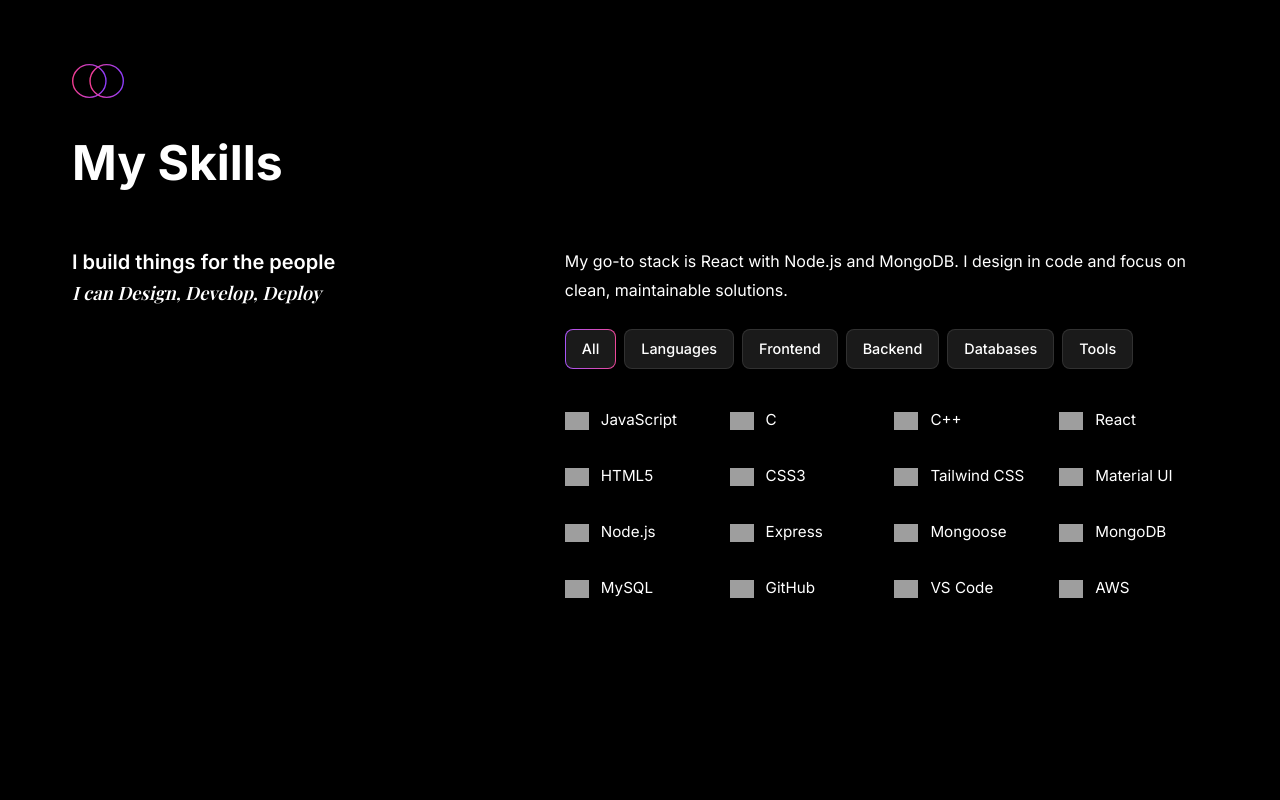
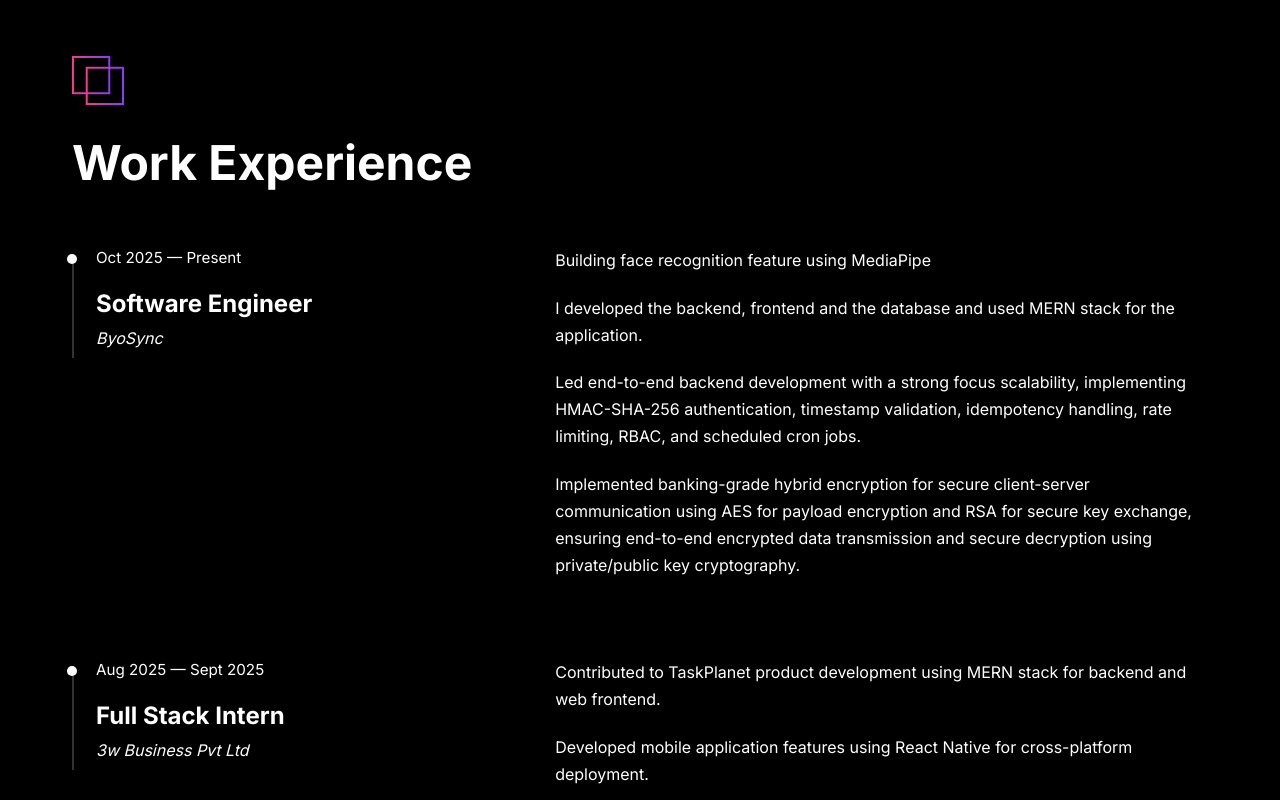
Before and after one commit to deepak212001/Portfolio, a React (Vite) app: page / in a window 1280 px wide. Shown: the part 1360-2160 px from the top of the page. Built offline with nearby package versions, Linux system fonts and the light colour scheme; grey boxes are pictures that could not be loaded; a web font is replaced by a local one.

Commit message:
Add WorkExperience component and update Navbar links for improved navigation

```diff
--- a/src/App.jsx
+++ b/src/App.jsx
@@ -2,6 +2,7 @@ import React from "react";
 import Navbar from "./components/Navbar";
 import Home from "./components/Home";
 import About from "./components/About";
+import WorkExperience from "./components/WorkExperience";
 import Skills from "./components/Skills";
 import Projects from "./components/Projects";
 import Contact from "./components/Contact";
@@ -14,6 +15,7 @@ function App() {
       <Navbar />
       <section id="home"><Home /></section>
       <About />
+      <WorkExperience />
       <Skills />
       <Projects />
       <Contact />
--- a/src/components/Navbar.jsx
+++ b/src/components/Navbar.jsx
@@ -5,6 +5,7 @@ import { HiOutlineMenuAlt3, HiOutlineX } from "react-icons/hi";
 import { Link } from "react-scroll";
 
 const navLinks = [
+  { to: "experience", label: "Experience" },
   { to: "skills", label: "Skills" },
   { to: "projects", label: "Projects" },
   { to: "about", label: "About" },
--- /dev/null
+++ b/src/components/WorkExperience.css
@@ -0,0 +1,125 @@
+.work-section {
+  padding: 6rem 2rem;
+  max-width: 1200px;
+  margin: 0 auto;
+}
+
+.work-header {
+  margin-bottom: 3rem;
+}
+
+.work-deco {
+  width: 52px;
+  height: 61px;
+  margin-bottom: 1rem;
+}
+
+.work-deco-img {
+  width: 100%;
+  height: 100%;
+  object-fit: contain;
+}
+
+.work-title {
+  font-size: clamp(2rem, 4vw, 3rem);
+  font-weight: 800;
+  color: white;
+  margin: 0;
+}
+
+.work-list {
+  display: flex;
+  flex-direction: column;
+  gap: 5rem;
+}
+
+.work-entry {
+  display: grid;
+  grid-template-columns: 1fr 1.5fr;
+  gap: 3rem;
+  align-items: start;
+}
+
+.work-meta {
+  position: relative;
+  padding-left: 1.5rem;
+}
+
+.work-meta-line {
+  position: relative;
+  display: flex;
+  align-items: center;
+  gap: 0.75rem;
+  margin-bottom: 1rem;
+}
+
+.work-meta::before {
+  content: "";
+  position: absolute;
+  left: 0;
+  top: 0.5rem;
+  bottom: -0.5rem;
+  width: 2px;
+  background: rgba(255, 255, 255, 0.2);
+}
+
+.work-bullet {
+  position: absolute;
+  left: -1.5rem;
+  top: 50%;
+  transform: translate(-50%, -50%);
+  width: 10px;
+  height: 10px;
+  border-radius: 50%;
+  background: white;
+  display: block;
+}
+
+.work-period {
+  font-size: 0.95rem;
+  font-weight: 400;
+  color: white;
+}
+
+.work-job-title {
+  font-size: clamp(1.25rem, 2vw, 1.5rem);
+  font-weight: 700;
+  color: white;
+  margin: 0 0 0.25rem;
+}
+
+.work-company {
+  font-size: 1rem;
+  font-style: italic;
+  color: white;
+  margin: 0;
+}
+
+.work-desc {
+  display: flex;
+  flex-direction: column;
+  gap: 1.25rem;
+}
+
+.work-point {
+  font-size: 1rem;
+  font-weight: 400;
+  color: white;
+  line-height: 1.7;
+  margin: 0;
+}
+
+.work-point a {
+  color: white;
+  text-decoration: underline;
+}
+
+@media (max-width: 768px) {
+  .work-entry {
+    grid-template-columns: 1fr;
+  }
+
+  .work-meta {
+    padding-left: 1.25rem;
+  }
+}
--- /dev/null
+++ b/src/components/WorkExperience.jsx
@@ -0,0 +1,59 @@
+import React from "react";
+import "./WorkExperience.css";
+
+const experiences = [
+  {
+    title: "Software Engineer",
+    company: "ByoSync",
+    period: "Oct 2025 — Present",
+    points: [
+      "Building face recognition feature using MediaPipe ",
+      "I developed the backend, frontend and the database and used MERN stack for the application.",
+      "Led end-to-end backend development with a strong focus scalability, implementing HMAC-SHA-256 authentication, timestamp validation, idempotency handling, rate limiting, RBAC, and scheduled cron jobs.",
+      "Implemented banking-grade hybrid encryption for secure client-server communication using AES for payload encryption and RSA for secure key exchange, ensuring end-to-end encrypted data transmission and secure decryption using private/public key cryptography.",
+    ],
+  },
+  {
+    title: "Full Stack Intern",
+    company: "3w Business Pvt Ltd",
+    period: "Aug 2025 — Sept 2025",
+    points: [
+      "Contributed to TaskPlanet product development using MERN stack for backend and web frontend.",
+      "Developed mobile application features using React Native for cross-platform deployment.",
+    ],
+  },
+];
+
+function WorkExperience() {
+  return (
+    <section className="work-section" id="experience">
+      <div className="work-header">
+        <div className="work-deco">
+          <img src="/asserts/squares.f14caa74.svg" alt="" className="work-deco-img" />
+        </div>
+        <h2 className="work-title">Work Experience</h2>
+      </div>
+      <div className="work-list">
+        {experiences.map((exp, i) => (
+          <div key={i} className="work-entry">
+            <div className="work-meta">
+              <div className="work-meta-line">
+                <span className="work-bullet" />
+                <span className="work-period">{exp.period}</span>
+              </div>
+              <h3 className="work-job-title">{exp.title}</h3>
+              <p className="work-company">{exp.company}</p>
+            </div>
+            <div className="work-desc">
+              {exp.points.map((point, j) => (
+                <p key={j} className="work-point">{point}</p>
+              ))}
+            </div>
+          </div>
+        ))}
+      </div>
+    </section>
+  );
+}
+
+export default WorkExperience;
```
Also changed, not shown: vercel.json (added).
